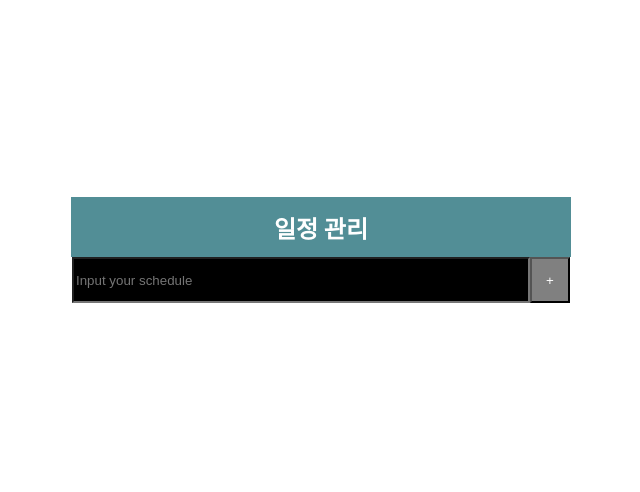
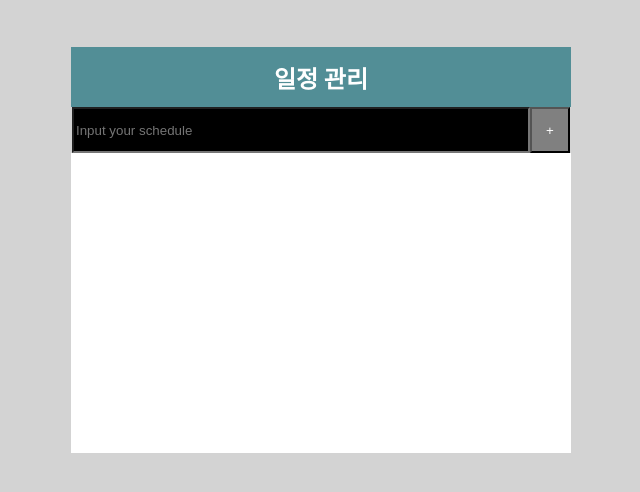
Before and after one commit to skullkim/todoList-react, a React (Create React App) app in the folder todo/: page / in a window 1280 px wide. Shown: the top 492 px of the page, without its empty margins (319-959 px from the left). Built offline with nearby package versions, Linux system fonts and the light colour scheme.

Commit message:
추가: todo list 보여주는 컴포넌트 골자 완료

```diff
--- a/todo/src/App.js
+++ b/todo/src/App.js
@@ -1,14 +1,16 @@
 import logo from './logo.svg';
 import './App.css';
 import HeaderComponent from "./headerComponent";
+import InputTodoComponent from "./InputTodoComponent";
+import ToDoListComponent from "./TodoListComponent";
 import styles from "./styles/App-style.module.scss";
-import InputTodoComponent from "./InputTodoComponent";
 
 function App() {
   return (
    <div className={styles.div}>
         <HeaderComponent/>
         <InputTodoComponent/>
+        <ToDoListComponent/>
    </div>
   );
 }
--- /dev/null
+++ b/todo/src/TodoListComponent.js
@@ -0,0 +1,19 @@
+import React from 'react';
+import styled from 'styled-components';
+
+const ListBox = styled.div `
+    width: 500px;
+    height: 300px;
+    background-color: white;
+    overflow: scroll;
+`;
+
+const ToDoListComponent = () => {
+    return(
+        <ListBox>
+
+        </ListBox>
+     );
+}
+
+export default ToDoListComponent;
--- a/todo/src/styles/App-style.module.scss
+++ b/todo/src/styles/App-style.module.scss
@@ -2,6 +2,7 @@ html, body {
   width: 100%;
   height: 100%;
   margin: 0;
+  background: lightgrey;
 }
 
 .div {
```
